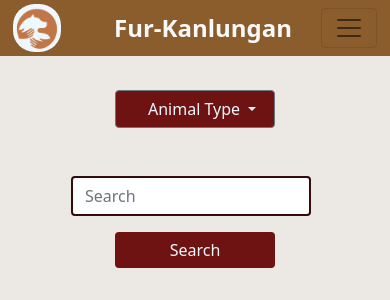
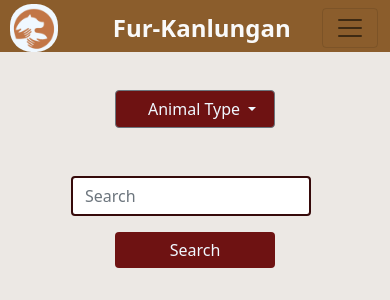
Before and after one commit to daryll-troy/fur-kanlungan, a PHP site: page /pages/dashboard.php in a window 390 px wide. Shown: the top 300 px of the page. Run offline with PHP 8.4, Linux system fonts and the light colour scheme.

Commit message:
finished working on responsiveness (index, header, pet-list)

```diff
--- a/css/header.css
+++ b/css/header.css
@@ -62,8 +62,6 @@ li:hover {
     .isagad-hover {
         margin-top: 1em;
         background-color: rgba(85, 49, 11, 0.918);
-        border-bottom: 10px;
-        border-color: rgba(15, 9, 2, 0.918);;
     }
     .isagad-hover ul li span{
         display: flex;
@@ -71,7 +69,27 @@ li:hover {
     }
     .isagad-hover ul{
         width: 100%;
-
     }
-
+    .isagad-hover ul li span a{
+        border-style: solid;
+        border-bottom: 10px;
+        border-color: rgba(15, 9, 2, 0.918);;
+    }
+    /* remove the padding on the sides when hamburger is on */
+    .ipantay-cont-fluid{
+       padding-left: 0;
+       padding-right: 0;
+       padding-bottom: 0;
+    }
+    /* adjust the paddings of the logo and hamburger button */
+    .ipantay-cont-fluid a:nth-child(1){
+        margin-left: 0.6em;
+     }
+     .ipantay-cont-fluid button{
+        margin-right: 0.6em;
+     }
+     /* darken the hover color */
+     li:hover {
+        background-color: rgba(43, 24, 4, 0.918);
+    }
 }
--- a/css/index.css
+++ b/css/index.css
@@ -46,8 +46,9 @@ p {
 /* the img logo */
 .login {
     background-color: rgba(253, 248, 243, 0.866);
-    height: 60vh;
+    min-height: 35rem;
     width: 100%;
+    min-width: 17rem;
     padding: 0px;
     border-radius: 15px;
     overflow: auto;
--- a/index.php
+++ b/index.php
@@ -53,7 +53,7 @@
                                     <button type="submit" class="btn btn-primary submit-login">Sign in</button>
                                 </div>
                                 <div class="signup">
-                                    <p><a href="">Forgot Password</a></p>
+                                    <p><a href="">Forgot Password&nbsp</a></p>
                                     <p>Don't have an account? <span><a href="">Sign Up</a> </span></p>
                                 </div>
                             </form>
```
